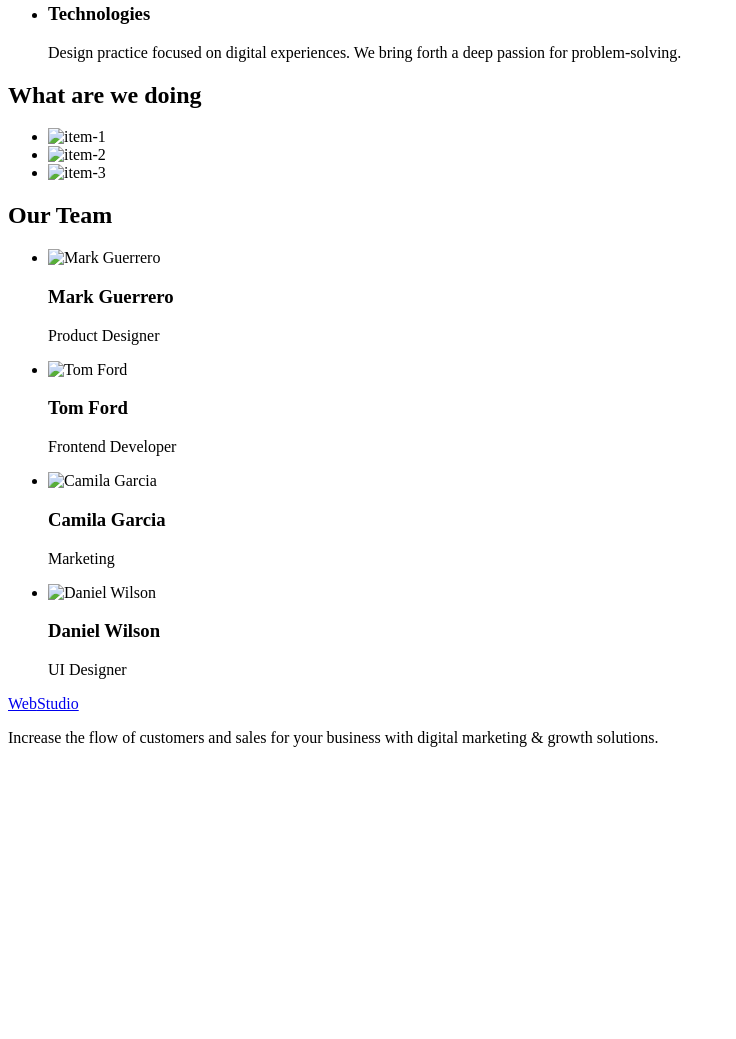
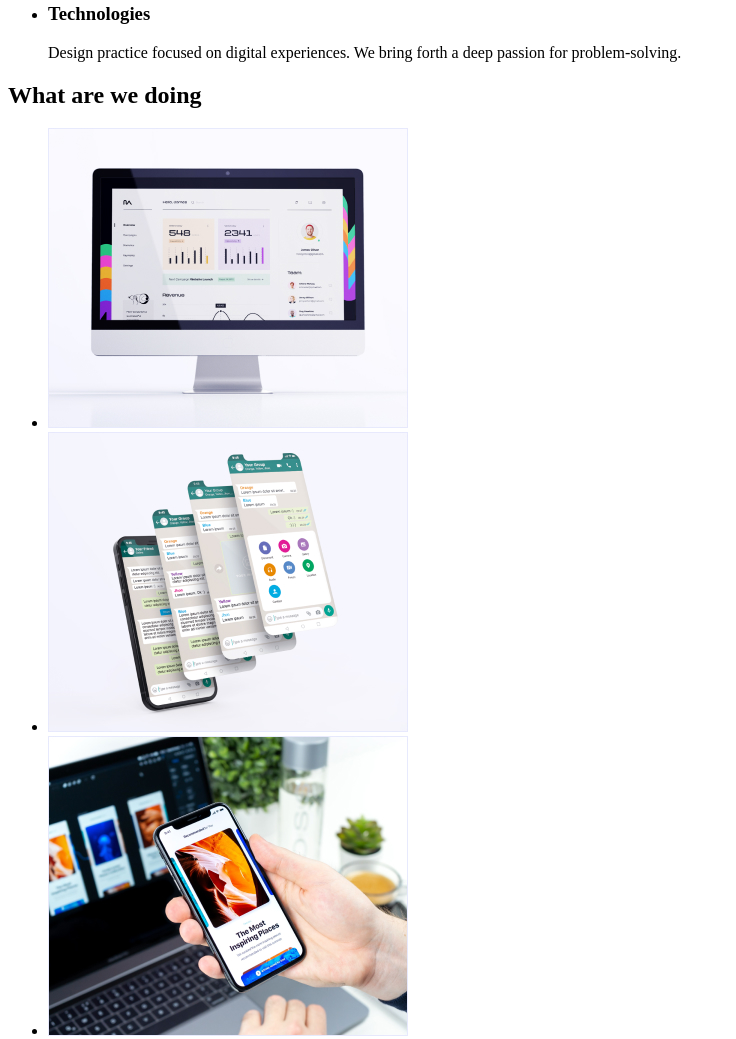
Before and after one commit to Acidhouzee/goit-markup-hw-01, a plain HTML site: page index.html in a window 1280 px wide. Shown: the part 497-1536 px from the top of the page, without its empty margins (0-736 px from the left). Before the commit the page ends 1260 px from the top, so only its background shows below. Drawn offline with Linux system fonts and the light colour scheme; the site is published under a folder, as on GitHub Pages, so addresses that start at the root find nothing.

Commit message:
fix puth for img

```diff
--- a/index.html
+++ b/index.html
@@ -85,21 +85,21 @@
             <ul>
               <li>
                 <img
-                  src="/images/gallery-item-1.jpg"
+                  src="images/gallery-item-1.jpg"
                   alt="item-1"
                   width="360"
                 />
               </li>
               <li>
                 <img
-                  src="/images/gallery-item-2.jpg"
+                  src="images/gallery-item-2.jpg"
                   alt="item-2"
                   width="360"
                 />
               </li>
               <li>
                 <img
-                  src="/images/gallery-item-3.jpg"
+                  src="images/gallery-item-3.jpg"
                   alt="item-3"
                   width="360"
                 />
@@ -116,7 +116,7 @@
               <div>
                 <div>
                   <img
-                    src="/images/team-1.jpg"
+                    src="images/team-1.jpg"
                     alt="Mark Guerrero"
                     width="264"
                   />
@@ -130,7 +130,7 @@
             <li>
               <div>
                 <div>
-                  <img src="/images/team-2.jpg" alt="Tom Ford" width="264" />
+                  <img src="images/team-2.jpg" alt="Tom Ford" width="264" />
                 </div>
                 <div>
                   <h3>Tom Ford</h3>
@@ -142,7 +142,7 @@
               <div>
                 <div>
                   <img
-                    src="/images/team-3.jpg"
+                    src="images/team-3.jpg"
                     alt="Camila Garcia"
                     width="264"
                   />
@@ -157,7 +157,7 @@
               <div>
                 <div>
                   <img
-                    src="/images/team-4.jpg"
+                    src="images/team-4.jpg"
                     alt="Daniel Wilson"
                     width="264"
                   />
```
